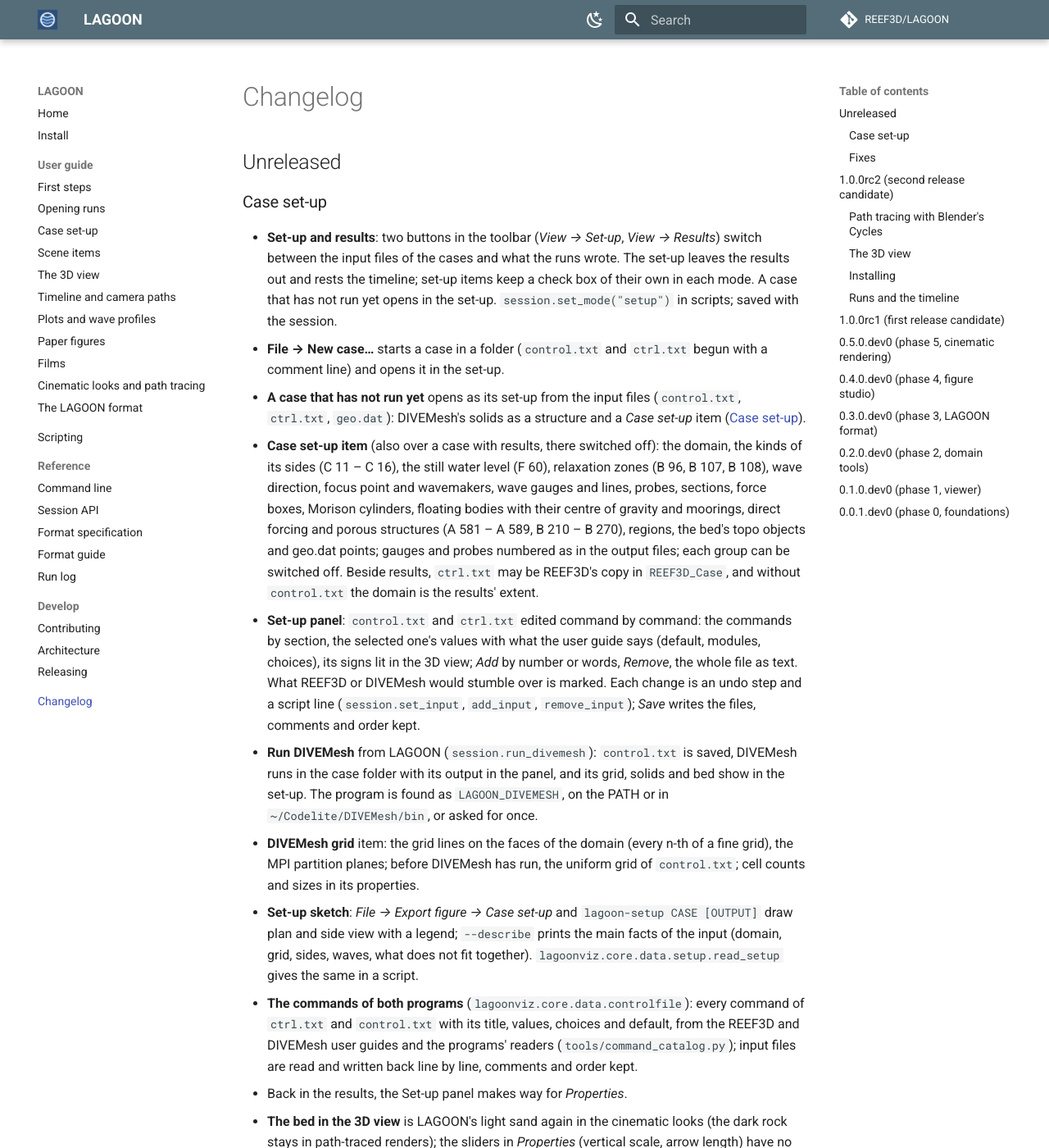
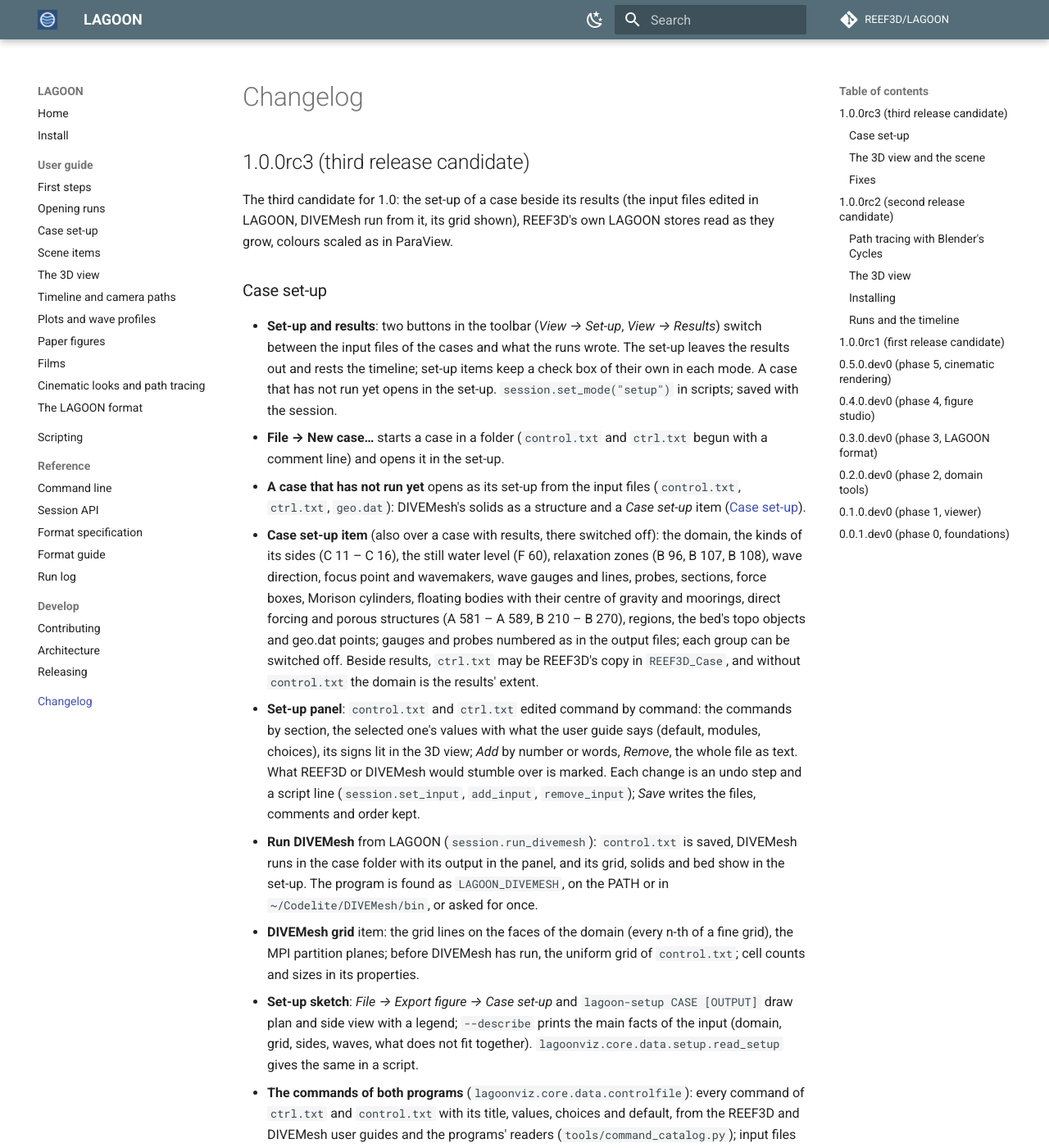
Before and after one commit to REEF3D/LAGOON, an MkDocs documentation site: the page built from docs/changelog.md, in a window 1280 px wide and 1400 px high. Shown: the whole window at 82% size. Built offline with MkDocs 1.6.1 and Material for MkDocs 9.7.7, drawn with Linux system fonts in a browser that asks for light colours; comment, search, counter and statistics services are not loaded; some of the changed text lies outside the part shown.

Commit message:
LAGOON 1.0.0rc3
lagoon-viz 1.0.0rc3 and lagoon-format 0.3.1 (its run log check per output
stream); the changelog section for the third release candidate; the
conda-forge recipes follow.

Co-Authored-By: Claude Opus 5.5 <noreply@anthropic.com>
Claude-Session: https://claude.ai/code/session_013aJaRBweadkc883UkvkqYs

```diff
--- a/CHANGELOG.md
+++ b/CHANGELOG.md
@@ -1,6 +1,10 @@
 # Changelog
 
-## Unreleased
+## 1.0.0rc3 (third release candidate)
+
+The third candidate for 1.0: the set-up of a case beside its results (the input
+files edited in LAGOON, DIVEMesh run from it, its grid shown), REEF3D's own
+LAGOON stores read as they grow, colours scaled as in ParaView.
 
 ### Case set-up
 
@@ -48,6 +52,9 @@
   (`tools/command_catalog.py`); input files are read and written back line by
   line, comments and order kept.
 - Back in the results, the Set-up panel makes way for *Properties*.
+
+### The 3D view and the scene
+
 - **The bed in the 3D view** is LAGOON's light sand again in the cinematic looks
   (the dark rock stays in path-traced renders); the sliders in *Properties*
   (vertical scale, arrow length) have no play-range stripes.
@@ -70,6 +77,9 @@
   of the run log's seconds (the free surface of a store showed the wrong output).
 - `.pvtp`/`.pvtu` files whose pieces are gone (an earlier run's, the pieces
   removed by a run with P 18 1) are left out instead of stopping the case.
+- An empty `.lagoon` folder (REEF3D has not written into it yet) says so.
+- `lagoon-format` 0.3.1: the run log check takes each output stream's times on
+  their own (a store counts its volume output only at the next one).
 
 ## 1.0.0rc2 (second release candidate)
 
--- a/src/lagoonviz/__init__.py
+++ b/src/lagoonviz/__init__.py
@@ -1,4 +1,4 @@
 # SPDX-License-Identifier: GPL-3.0-or-later
 """LAGOON: Lightweight Animation and Graphics for Open Ocean Numerics."""
 
-__version__ = "1.0.0rc2"
+__version__ = "1.0.0rc3"
```
Also changed, not shown: lagoon-format/SPEC.md (+1 -1 lines), 3 other files.
